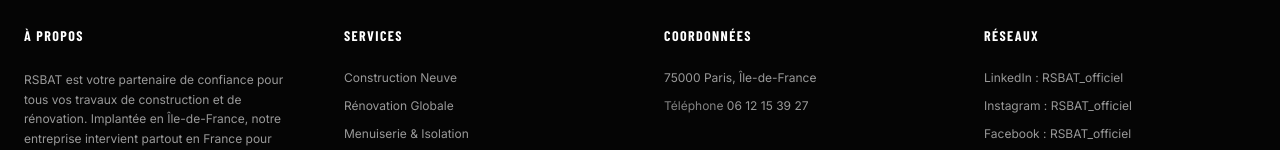
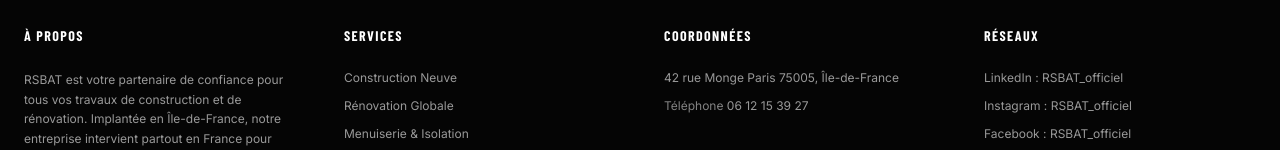
Before and after one commit to Ethan-bsi/RSBAT, a React (Vite) app: page / in a window 1280 px wide. Shown: the part 6951-7101 px from the top of the page. Built offline with nearby package versions, Linux system fonts and the light colour scheme; a web font is replaced by a local one.

Commit message:
Update Footer.tsx

```diff
--- a/src/components/Footer.tsx
+++ b/src/components/Footer.tsx
@@ -42,7 +42,7 @@
           <div>
             <h4 className="font-display font-bold text-white uppercase tracking-widest mb-6 text-sm">Coordonnées</h4>
             <ul className="space-y-3 font-sans text-xs text-muted-foreground">
-              <li>75000 Paris, Île-de-France</li>
+              <li>42 rue Monge Paris 75005, Île-de-France</li>
               <li><span className="text-white/50">Téléphone</span> 06 12 15 39 27</li>
             </ul>
           </div>
```
